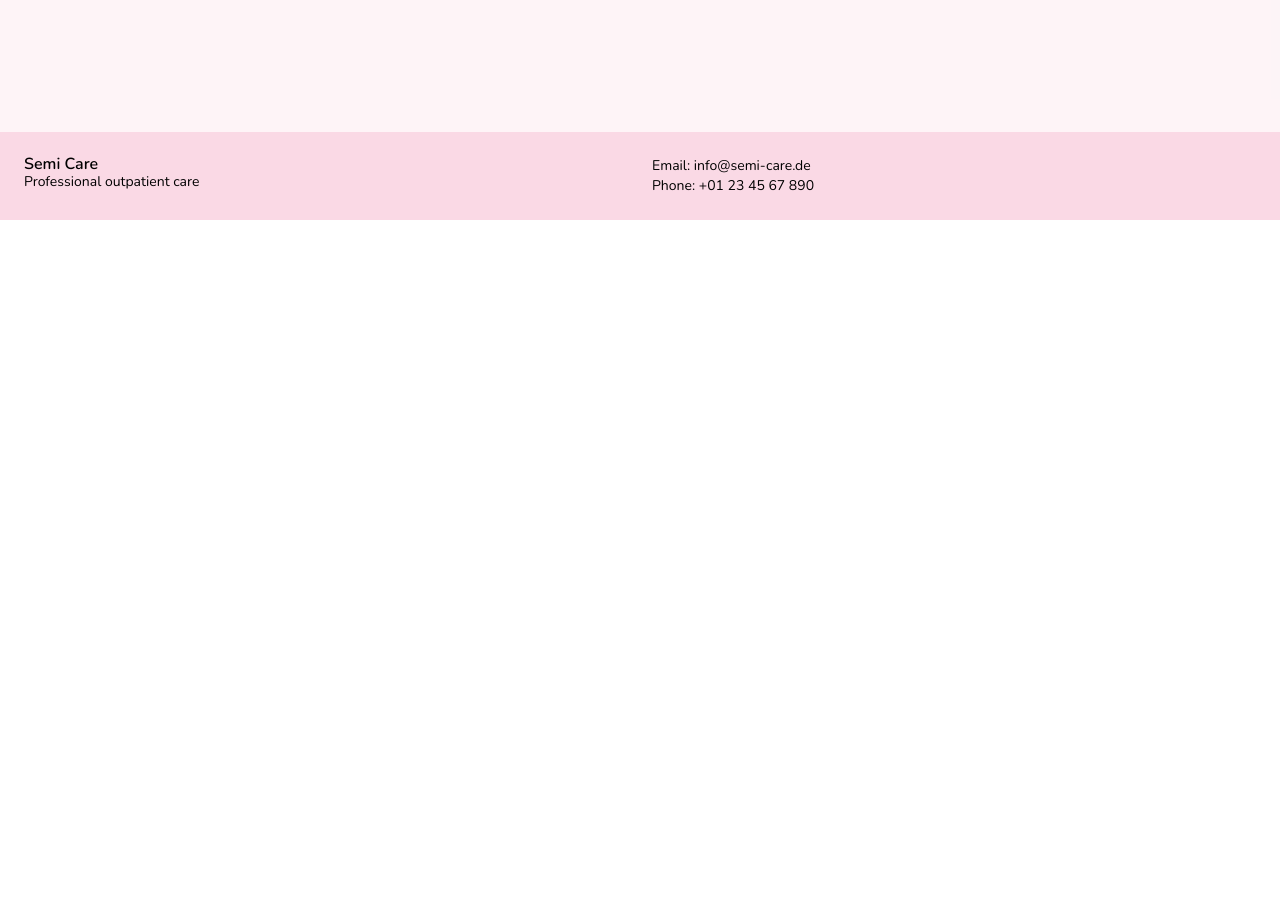
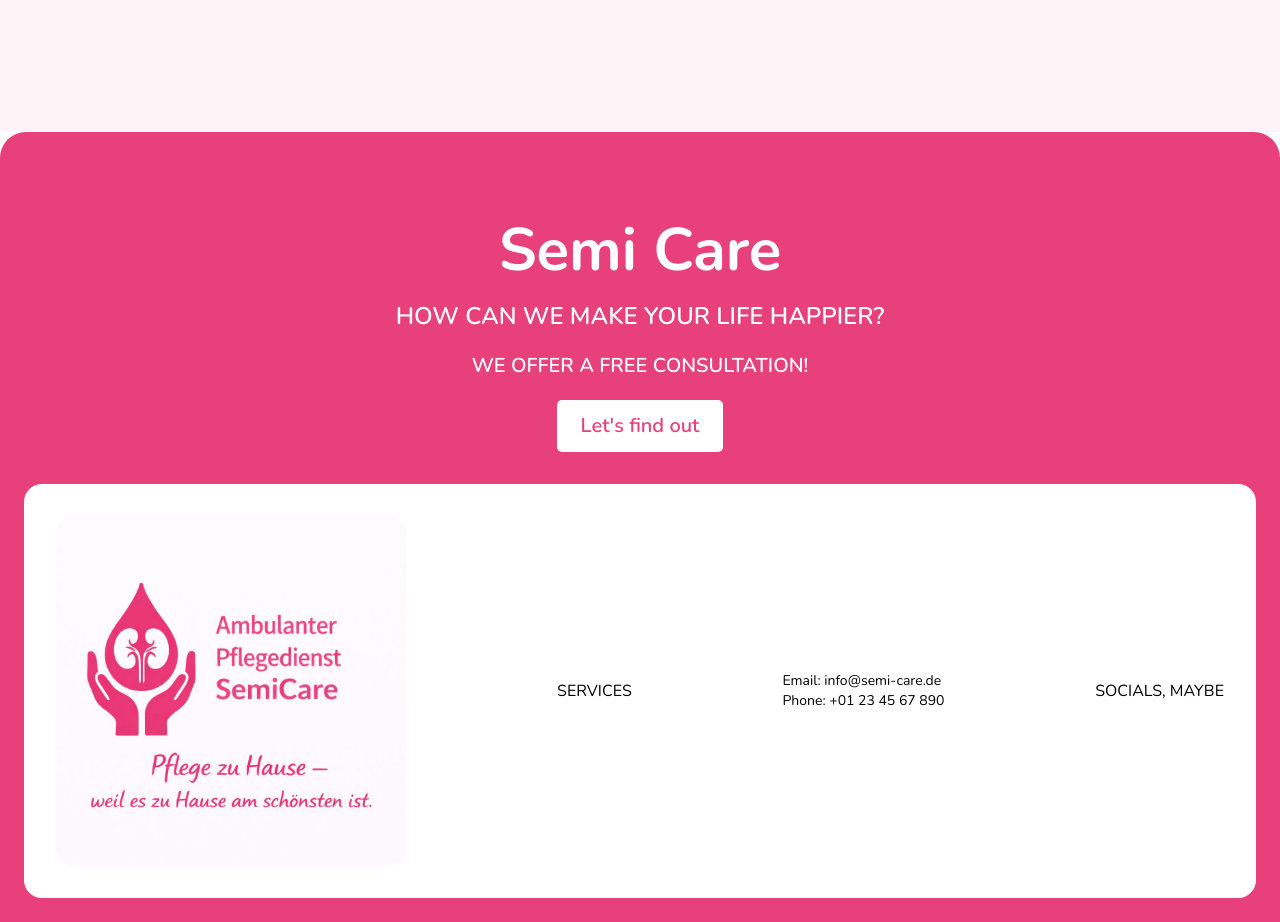
Before and after one commit to sinissto/semi-care-app, a React (Vite) app: page / in a window 1280 px wide. Shown: the part 4220-5142 px from the top of the page. Before the commit the page ends 4440 px from the top, so only its background shows below. Built offline with nearby package versions, Linux system fonts and the light colour scheme.

Commit message:
Footer - layout, and posible info

```diff
--- a/src/layout/Footer.jsx
+++ b/src/layout/Footer.jsx
@@ -1,15 +1,42 @@
+import { Link } from "react-router";
+import logo from "@/assets/images/LogoLarge.png";
+
 const Footer = () => {
   return (
-    <footer className="bg-primary-tint p-6">
-      <div className="max-w-8xl mx-auto grid md:grid-cols-2 gap-6">
-        <div>
-          <p className="font-semibold">Semi Care</p>
-          <p className="text-sm">Professional outpatient care</p>
-        </div>
+    <footer className="bg-primary1 rounded-t-4xl p-6">
+      <div className="max-w-8xl mx-auto flex flex-col items-center justify-center gap-5 px-10 pt-16 mb-8">
+        <h2 className="text-6xl text-white font-bold ">Semi Care</h2>
+        <p className="text-2xl text-center font-semibold text-white uppercase">
+          How can we make your life happier?
+        </p>
+        <p className="text-xl text-center font-semibold text-white uppercase">
+          We offer a free consultation!
+        </p>
+        <Link
+          to={"/contact"}
+          className={
+            "text-xl text-center text-primary1 font-semibold px-6 py-3 bg-white rounded-[5px]"
+          }
+        >
+          Let's find out
+        </Link>
+      </div>
+
+      <div
+        className={
+          "max-w-8xl mx-auto flex flex-col md:flex-row items-center justify-between gap-8 bg-white p-8 rounded-2xl"
+        }
+      >
+        <img src={logo} className={"w-[30%] h-auto rounded-2xl"} />
+
+        <div>SERVICES</div>
+
         <div className="text-sm">
           <p>Email: info@semi-care.de</p>
           <p>Phone: +01 23 45 67 890</p>
         </div>
+
+        <div>SOCIALS, MAYBE</div>
       </div>
     </footer>
   );
```
Also changed, not shown: src/assets/images/LogoLarge.png (added).
